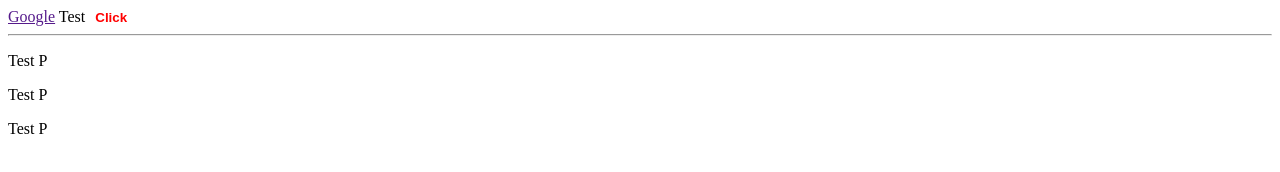
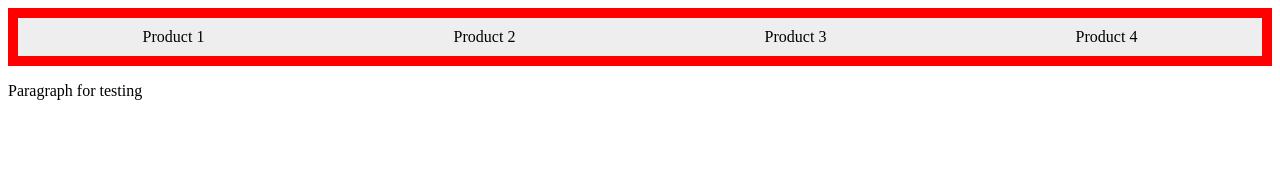
Before and after one commit to mohamedchibani/css_k21_conventions_rules, a plain HTML site: page index.html in a window 1280 px wide. Drawn offline with Linux system fonts and the light colour scheme.

Commit message:
float and clear

```diff
--- a/css/master.css
+++ b/css/master.css
@@ -1,11 +1,17 @@
-button {
-  background: transparent;
-  border: none;
-  color: #f00;
-  font-weight: bold;
-  cursor: pointer;
+.parent {
+  background-color: red;
+  padding: 10px;
 }
 
-p {
-  cursor: grab;
+.parent div {
+  padding-top: 10px;
+  padding-bottom: 10px;
+  text-align: center;
+  background-color: #eee;
+  width: 25%;
+  float: left;
 }
+
+.clear {
+  clear: both;
+}
--- a/index.html
+++ b/index.html
@@ -13,12 +13,13 @@
     />
   </head>
   <body>
-    <a href="">Google</a>
-    <span>Test</span>
-    <button>Click</button>
-    <hr />
-    <p>Test P</p>
-    <p>Test P</p>
-    <p>Test P</p>
+    <div class="parent">
+      <div>Product 1</div>
+      <div>Product 2</div>
+      <div>Product 3</div>
+      <div>Product 4</div>
+      <p class="clear"></p>
+    </div>
+    <p>Paragraph for testing</p>
   </body>
 </html>
```
